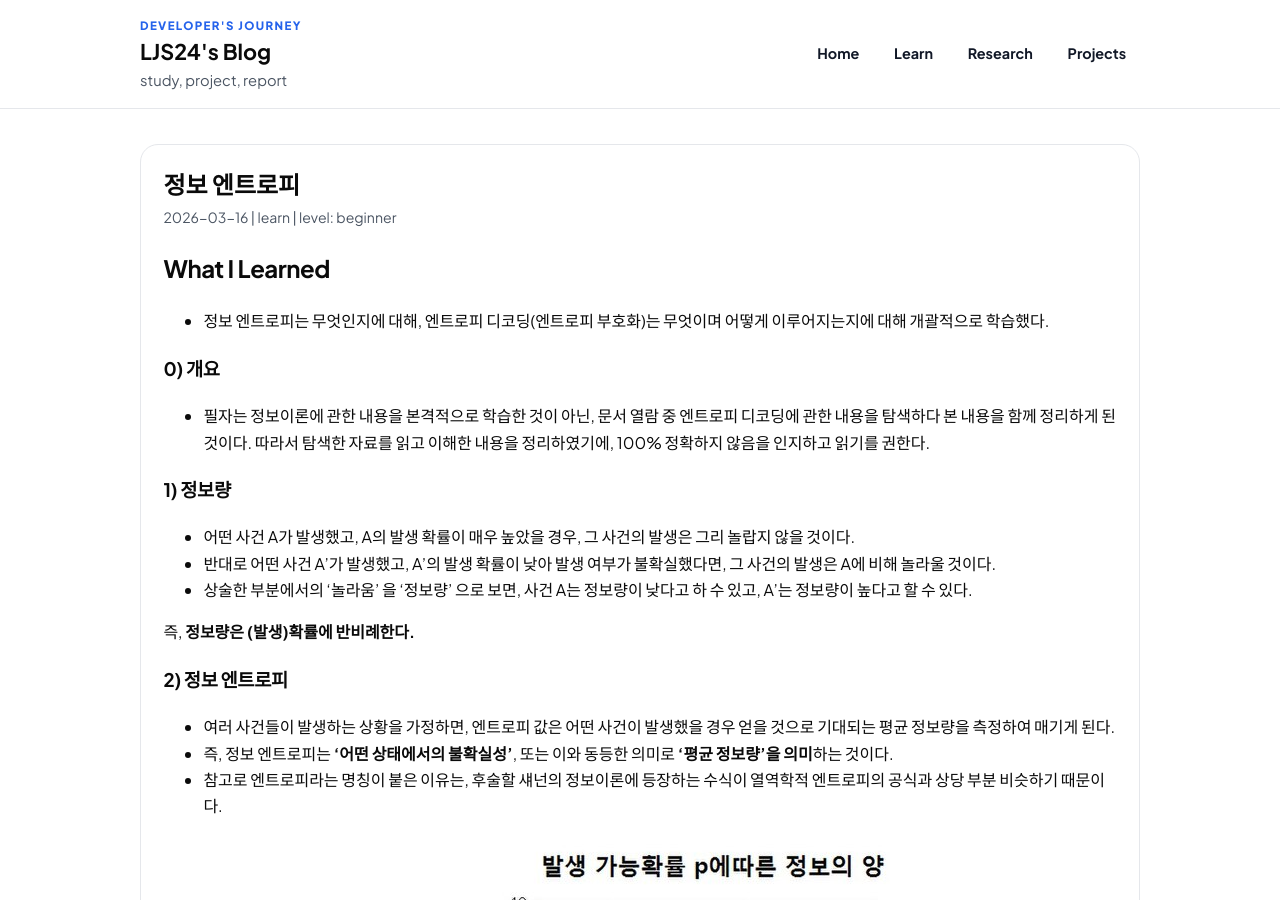
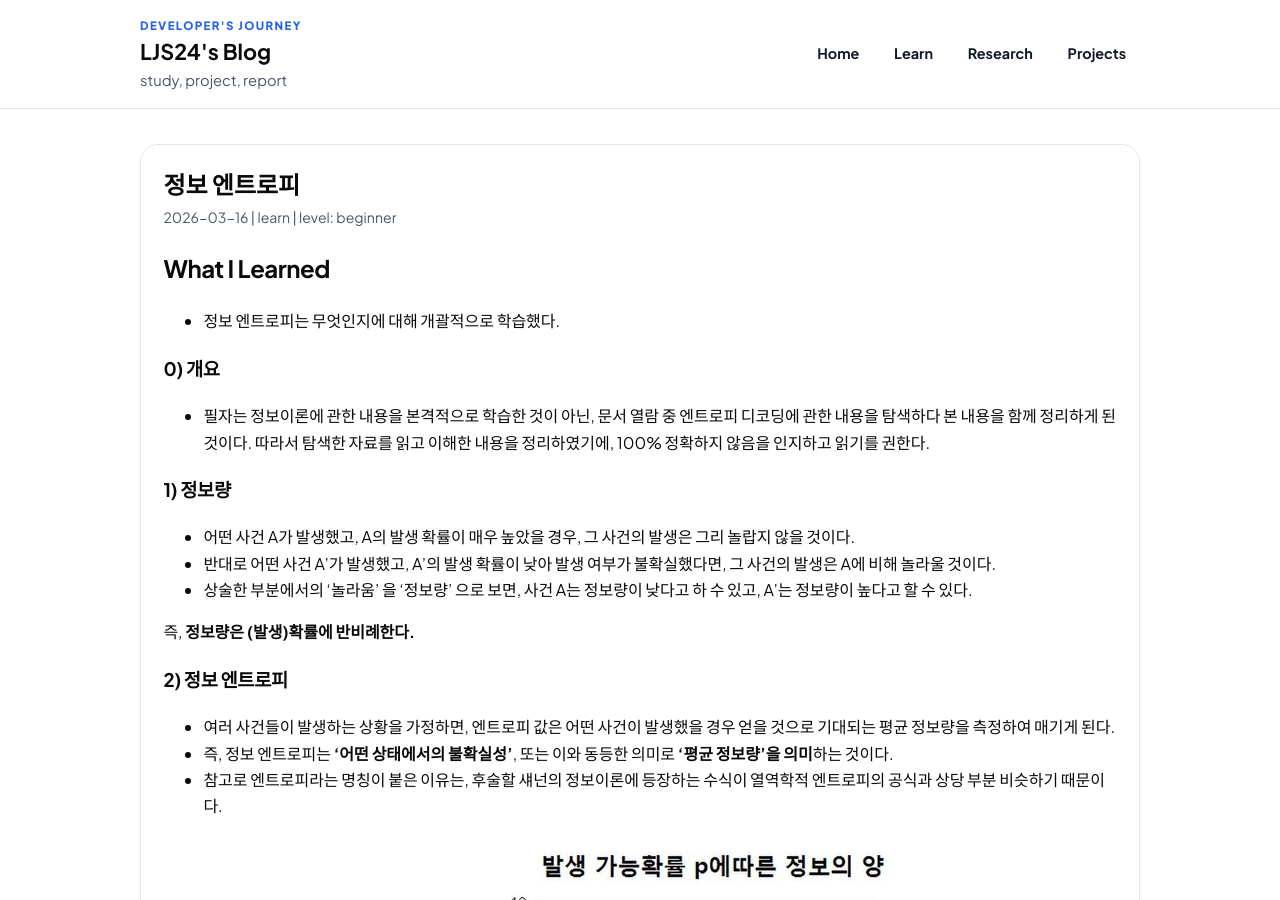
Before and after one commit to LJS24/LJS24.github.io, a Jekyll site: the page built from _posts/learn/2026-03-16-learning-note-정보 엔트로피.md, in a window 1280 px wide and 900 px high. Built offline with Jekyll 4.4.1, drawn with Linux system fonts in a browser that asks for light colours.

Commit message:
content update-learning note

```diff
--- a/_posts/learn/2026-03-16-learning-note-정보 엔트로피.md
+++ b/_posts/learn/2026-03-16-learning-note-정보 엔트로피.md
@@ -9,7 +9,7 @@ summary: "정보 엔트로피 학습내용 정리"
 ---
 
 ## What I Learned
-- 정보 엔트로피는 무엇인지에 대해, 엔트로피 디코딩(엔트로피 부호화)는 무엇이며 어떻게 이루어지는지에 대해 개괄적으로 학습했다.
+- 정보 엔트로피는 무엇인지에 대해 개괄적으로 학습했다.
 
 ### 0) 개요
 - 필자는 정보이론에 관한 내용을 본격적으로 학습한 것이 아닌, 문서 열람 중 엔트로피 디코딩에 관한 내용을 탐색하다 본 내용을 함께 정리하게 된 것이다. 따라서 탐색한 자료를 읽고 이해한 내용을 정리하였기에, 100% 정확하지 않음을 인지하고 읽기를 권한다.
```
Also changed, not shown: other parts of _posts/learn/2026-03-16-learning-note-정보 엔트로피.md (+1 -1 lines).
